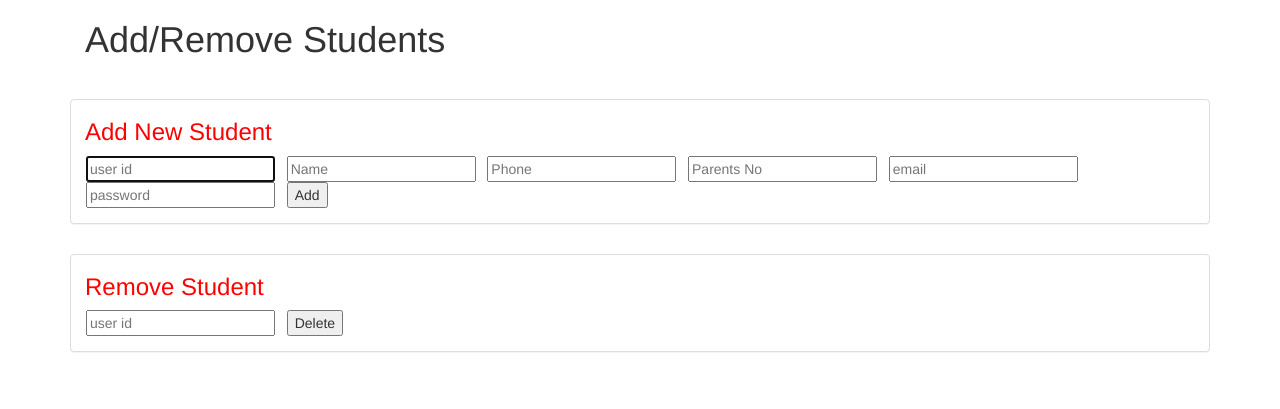
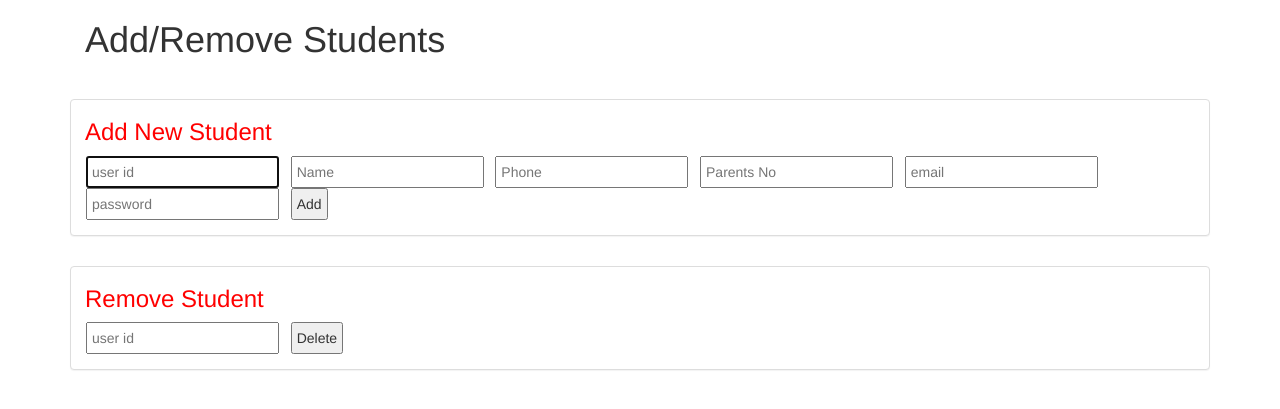
Before and after one commit to dwnsingh/Leave-Management-System, a PHP site: page /faculty_man_stud.php in a window 1280 px wide. Shown: the part 129-538 px from the top of the page. Run offline with PHP 8.4, Linux system fonts and the light colour scheme; some libraries are stand-ins or nearby versions.

Commit message:
Update faculty_man_stud.php

```diff
--- a/faculty_man_stud.php
+++ b/faculty_man_stud.php
@@ -87,14 +87,14 @@ if (isset($_POST['delete'])){
                 <div class="panel panel-default">
               <div class="panel-body" >
               <form action="" method="POST">
-               <input type="text" name="a_user_id" id="userid"  placeholder="user id" required autofocus>&nbsp;&nbsp;
-               <input type="text" name="a_name" id="comments"  placeholder="Name" required autofocus>&nbsp;&nbsp;
-                 <input type="text" name="a_phone" id="comments"  placeholder="Phone" required autofocus>&nbsp;&nbsp;
-                   <input type="text" name="a_p_no" id="comments"  placeholder="Parents No" required autofocus>&nbsp;&nbsp;
-                   <input type="text" name="a_email" id="comments"  placeholder="email" required autofocus>&nbsp;&nbsp;
-                  <input type="text" name="a_pass" id="a_pass"  placeholder="password" required autofocus>&nbsp;&nbsp;
+               <input type="text" name="a_user_id" id="userid" style="padding: 4px"; placeholder="user id"  required autofocus>&nbsp;&nbsp;
+               <input type="text" name="a_name" id="comments" style="padding: 4px"; placeholder="Name" required autofocus>&nbsp;&nbsp;
+                 <input type="text" name="a_phone" id="comments" style="padding: 4px"; placeholder="Phone" required autofocus>&nbsp;&nbsp;
+                   <input type="text" name="a_p_no" id="comments" style="padding: 4px"; placeholder="Parents No" required autofocus>&nbsp;&nbsp;
+                   <input type="text" name="a_email" id="comments" style="padding: 4px"; placeholder="email" required autofocus>&nbsp;&nbsp;
+                  <input type="text" name="a_pass" id="a_pass" style="padding: 4px"; placeholder="password" required autofocus>&nbsp;&nbsp;
 
-              <button class="submit" type="submit" name="add">Add</button>
+              <button class="submit" type="submit" style="padding: 4px"; name="add">Add</button>
             </form>
               </div>
             </div>
@@ -107,8 +107,8 @@ if (isset($_POST['delete'])){
               <div class="panel panel-default">
               <div class="panel-body" >
               <form action="" method="POST">
-               <input type="text" name="d_user_id" id="userid"  placeholder="user id" required autofocus>&nbsp;&nbsp;
-              <button class="submit" type="submit" name="delete">Delete</button>
+               <input type="text" name="d_user_id" id="userid" style="padding: 4px"; placeholder="user id" required autofocus>&nbsp;&nbsp;
+              <button class="submit" type="submit" style="padding: 4px"; name="delete">Delete</button>
             </form>
               </div>
             </div>
```
